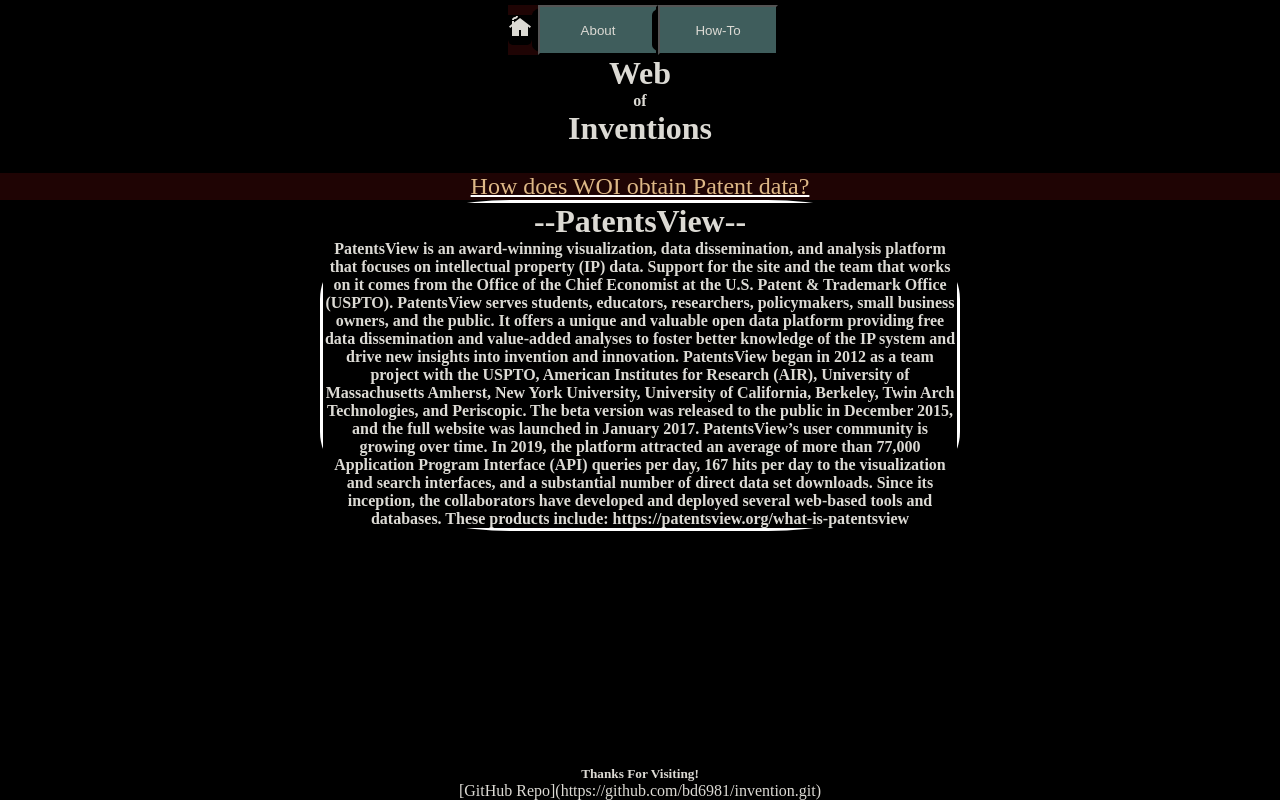
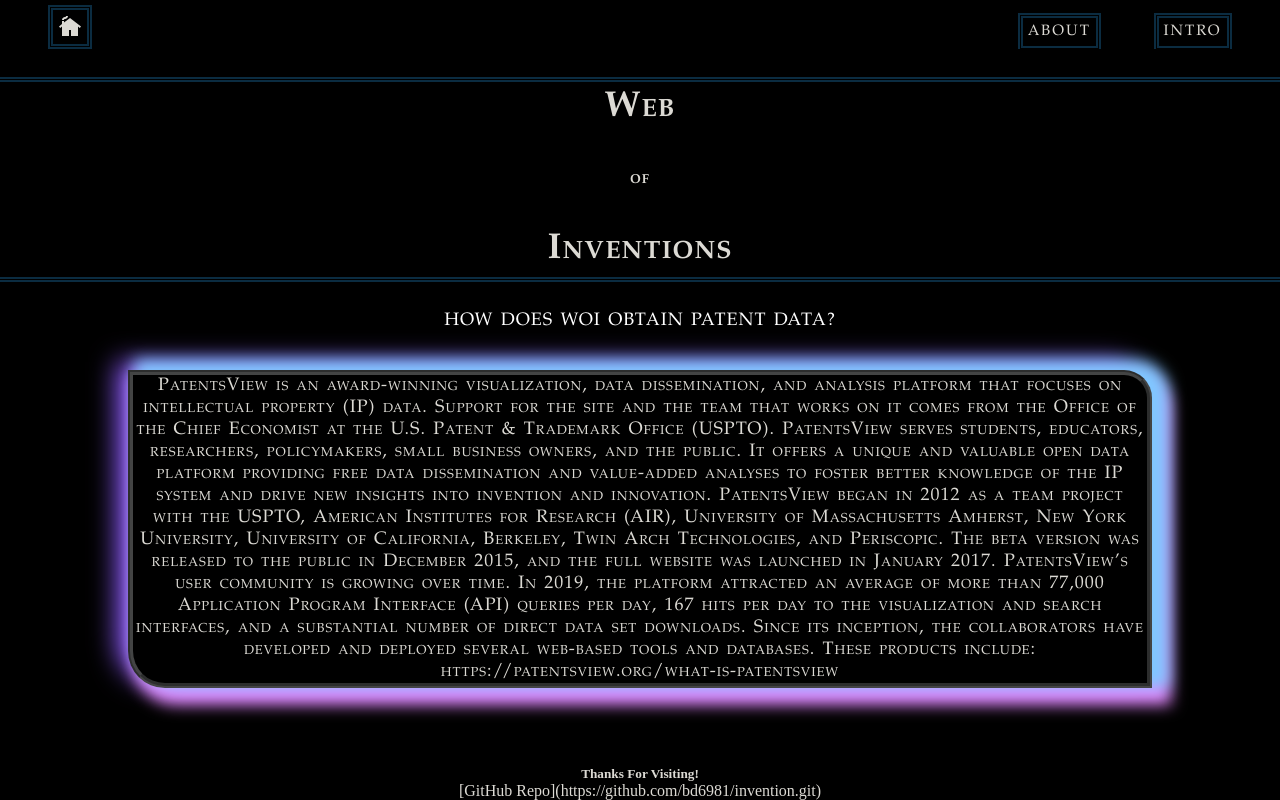
Before and after one commit to bd6981/invention, a React (Create React App) app: page /About in a window 1280 px wide. Built offline with nearby package versions, Linux system fonts and the light colour scheme.

Commit message:
working on layout and button:hover events

```diff
--- a/src/Components/About/About.css
+++ b/src/Components/About/About.css
@@ -1,12 +1,31 @@
-.About {
-    margin-left: 25%;
-    margin-right: 25%;
+p {
+
     display: flex;
     flex-direction: column;
-    border-radius: 30%;
-    border: white solid 3px;
+    margin-left: 10%;
+    margin-right: 10%;
+
+
     place-content: center;
+    font-family: "Palatino Linotype", "Book Antiqua", Palatino, serif;
+font-size: 18px;
+letter-spacing: 1px;
+word-spacing: 1.8px;
+
+font-weight: 400;
+text-decoration: none;
+font-style: normal;
+font-variant: small-caps;
+text-transform: none;
+margin-bottom: 0%;
+border-spacing: 10%;
+border: 5px groove rgba(240, 243, 245, 0.28);
+border-radius: 0px 28px 0px 37px;
+-webkit-box-shadow: 12px -5px 15px 5px #80C7FF, 12px 10px 15px 7px #E488FF, -10px -7px 27px 1px #8E5CFF, 5px 5px 19px -10px rgba(215,29,219,0.26);
+box-shadow: 12px -5px 15px 5px #80C7FF, 12px 10px 15px 7px #E488FF, -10px -7px 27px 1px #8E5CFF, 5px 5px 19px -10px rgba(215,29,219,0.26);
 }
+
+
 header {
     place-content: center;
     font-size: 150%;
@@ -14,4 +33,24 @@
 }
 h3{
     place-content: center;
+
 }
+
+.aboutHeader{
+    display: flex;
+    flex-direction: column;
+    margin-left: 10%;
+    margin-right: 10%;
+    color: white;
+    margin-top: 3%;
+    margin-bottom: 3%;
+
+
+
+    place-content: center;
+    font-family: "Palatino Linotype", "Book Antiqua", Palatino, serif;
+font-size: 18px;
+letter-spacing: 1px;
+word-spacing: 1.8px;
+
+}
--- a/src/Components/About/About.js
+++ b/src/Components/About/About.js
@@ -4,17 +4,16 @@
 function About() {
   return (
     <div>
-      <header>How does WOI obtain Patent data?</header>
+      <header className='aboutHeader'>How does WOI obtain Patent data?</header>
     <div className="About">
 
-      <h1>--PatentsView--</h1>
-<h4>PatentsView is an award-winning visualization, data dissemination, and analysis platform that focuses on intellectual property (IP) data. Support for the site and the team that works on it comes from the Office of the Chief Economist at the U.S. Patent & Trademark Office (USPTO). PatentsView serves students, educators, researchers, policymakers, small business owners, and the public. It offers a unique and valuable open data platform providing free data dissemination and value-added analyses to foster better knowledge of the IP system and drive new insights into invention and innovation.
+<p>PatentsView is an award-winning visualization, data dissemination, and analysis platform that focuses on intellectual property (IP) data. Support for the site and the team that works on it comes from the Office of the Chief Economist at the U.S. Patent & Trademark Office (USPTO). PatentsView serves students, educators, researchers, policymakers, small business owners, and the public. It offers a unique and valuable open data platform providing free data dissemination and value-added analyses to foster better knowledge of the IP system and drive new insights into invention and innovation.
 
 PatentsView began in 2012 as a team project with the USPTO, American Institutes for Research (AIR), University of Massachusetts Amherst, New York University, University of California, Berkeley, Twin Arch Technologies, and Periscopic. The beta version was released to the public in December 2015, and the full website was launched in January 2017. PatentsView’s user community is growing over time. In 2019, the platform attracted an average of more than 77,000 Application Program Interface (API) queries per day, 167 hits per day to the visualization and search interfaces, and a substantial number of direct data set downloads.
 
 Since its inception, the collaborators have developed and deployed several web-based tools and databases. These products include:
 https://patentsview.org/what-is-patentsview
-</h4>
+</p>
 
 
 
--- a/src/Components/App/App.css
+++ b/src/Components/App/App.css
@@ -12,38 +12,51 @@
   margin: 0;
   padding : 0;
   color: rgb(220, 218, 212);
-  color-scheme: rgba(255, 255, 255, 0);
 }
 
 
-#nav {
-  width: 120px;
+/* #nav {
+  /* width: 120px;
   height: 50px;
   border-radius: 10% 2px solid grey;
   background-color: rgb(63, 93, 92);
   margin: auto 0;
   box-shadow: #258f74 29% solid;
   text-shadow: #758484;
-  align-items: ;
+  align-items: ; */
 
-  margin-inline:5%;
+  /* margin-inline:5%;
   margin-trim: 3%;
+  font-family: "Palatino Linotype", "Book Antiqua", Palatino, serif;
+font-size: 18px;
+letter-spacing: 1px;
+word-spacing: 1.8px;
+color: #000000;
+font-weight: 400;
+text-decoration: none;
+font-style: normal;
+font-variant: small-caps;
+text-transform: none;
+}
+#nav {
+  height: 5vh;
 
-}
-#nav:hover{
+} */
+
+
+/* #nav:hover{
     background-color: rgb(68, 68, 71);
     box-shadow: #4c9e9e 29% solid;
     text-shadow: #2ad9d9;
-    cursor: pointer;
-}
+    cursor: pointer; */
+
 a {
-  background-color: black;
-  border-radius: 20%;
+
 }
 a:hover{
-  box-shadow: #7b8080 29% solid;
-  text-shadow: #4c9e9e;
-}
+
+
+} */
 .App-header {
   background-color: rgb(24, 15, 15);
   min-height: 100vh;
@@ -57,11 +70,29 @@
 }
 header {
   display : flex;
-  background-color: rgba(56, 8, 8, 0.559);
+  background-color: black;
   flex-direction: row;
   size: 2px;
 }
 
-CottageSharpIcon{
-  height: 20vh;
+
+.title {
+
+  font-family: "Palatino Linotype", "Book Antiqua", Palatino, serif;
+font-size: 18px;
+letter-spacing: 1px;
+word-spacing: 1.8px;
+
+font-weight: 400;
+text-decoration: none;
+font-style: normal;
+font-variant: small-caps;
+text-transform: none;
+outline: 5px double rgba(28,110,164,0.4);
+outline-offset: 5px;
+
 }
+h4, h1{
+  margin-top: 3%
+
+}
--- a/src/Components/App/App.js
+++ b/src/Components/App/App.js
@@ -15,7 +15,7 @@
           <Header className="App-header"/>
       </nav>
       <main>
-        <div>
+        <div className='title'>
           <h1>Web</h1>
           <h4>of</h4>
           <h1>Inventions</h1>
--- a/src/Components/App/Header.js
+++ b/src/Components/App/Header.js
@@ -9,11 +9,11 @@
         <header>
 
             <Link to='/Home'>
-            <CottageSharpIcon />
+            <CottageSharpIcon className='houseIcon'> </CottageSharpIcon>
             </Link>
 
-            <Link to='/About'><button id='nav' variant="outlined">About</button></Link>
-            <Link to='/HowTo'><button id='nav' variant="outlined">How-To</button></Link>
+            <Link className='aboutBtn' to='/About' id='nav' variant="outlined">About</Link>
+            <Link className='howBtn' to='/HowTo' id='nav' variant="outlined">Intro</Link>
         </header>
     </div>
   )
--- a/src/Components/App/header.css
+++ b/src/Components/App/header.css
@@ -14,8 +14,42 @@
     background-color:black ;
     flex-direction: row;
     size: 2px;
+    color: transparent;
+background: #666666;
+font-family: "Palatino Linotype", "Book Antiqua", Palatino, serif;
+font-size: 25px;
+letter-spacing: 2px;
+word-spacing: 2px;
+color: white;
+font-weight: normal;
+text-decoration: none;
+font-style: normal;
+font-variant: small-caps;
+text-transform: uppercase;
+  }
+   #nav{
+    background-color: black;
+   }
+
+  .houseIcon{
+
+    outline: 5px double rgba(28,110,164,0.4);
+outline-offset: 5px;
+
+  }
+  .aboutBtn{
+    margin-left: 130%;
+    margin-right: 10%;
+    outline: 5px double rgba(28,110,164,0.4);
+outline-offset: 5px;
+font-size: 15px;
   }
 
-  CottageSharpIcon{
-    height: 20vh;
+  .howBtn {
+
+    outline: 5px double rgba(28,110,164,0.4);
+outline-offset: 5px;
+font-size: 15px;
+width: 50vw;
+border-width: 10%;
   }
--- a/src/Components/Home/Home.css
+++ b/src/Components/Home/Home.css
@@ -1,13 +1,4 @@
 
-header {
-  display:flex;
-  flex-direction: column;
-  align-items: center;
-    background-color: black;
-    color: burlywood;
-    text-align: center;
-
-}
 #search{
   display:flex;
   flex-direction: column;
@@ -98,19 +89,37 @@
   background-color: rgb(20, 220, 130);
 }
 .openModBtn{
+
     width: 180px;
     height: 30px;
     border-radius: 0% 2px solid grey;
-    background-color: rgb(63, 93, 92);
+    /* background-color: rgb(63, 93, 92); */
     margin: auto 0;
     box-shadow: #e1eaea 29% solid;
-    text-shadow: #4c9e9e;
+    /* text-shadow: #4c9e9e; */
     cursor: pointer;
-    border-radius: 10%;
+    margin-top: 5%;
+    outline: 5px double rgba(28,110,164,0.4);
+outline-offset: 5px;
+
+
 }
 .openModBtn :hover{
-      background-color: rgb(110, 109, 117);
+      /* background-color: rgb(110, 109, 117);
       box-shadow: #e3eaea 29% solid;
-      text-shadow: #4c9e9e;
+      text-shadow: #4c9e9e; */
       cursor: pointer;
   }
+button{
+  outline: 1px double rgba(28,110,164,0.69);
+  border: 3px ridge rgba(33, 111, 164, 0.313);
+  padding: auto;
+ color: white;
+
+}
+button:hover{
+  border-color:  cornsilk;
+  outline-color: cornsilk;
+
+
+}
--- a/src/Components/Home/Home.js
+++ b/src/Components/Home/Home.js
@@ -24,8 +24,8 @@
       onClick={() =>{
       setOpenModal(true);
       }}
-      >
-      Why am I here??
+      ><h7>Why We Do This!</h7>
+
       </button>
       {openModal && <Modal closeModal={setOpenModal}/>}
 
--- a/src/Components/HowTo/HowTo.css
+++ b/src/Components/HowTo/HowTo.css
@@ -4,11 +4,13 @@
     margin-right: 25%;
  display: flex;
  flex-direction: column;
- border-radius: 0%;
+
   margin-bottom: 0%;
   border-spacing: 10%;
-
- border: white solid 3px;
+  border: 5px groove rgba(240, 243, 245, 0.28);
+  border-radius: 0px 28px 0px 37px;
+  -webkit-box-shadow: 12px -5px 15px 5px #80C7FF, 12px 10px 15px 7px #E488FF, -10px -7px 27px 1px #8E5CFF, 5px 5px 19px -10px rgba(215,29,219,0.26);
+box-shadow: 12px -5px 15px 5px #80C7FF, 12px 10px 15px 7px #E488FF, -10px -7px 27px 1px #8E5CFF, 5px 5px 19px -10px rgba(215,29,219,0.26);
 }
 header {
     text-decoration: underline white  2px;
--- a/src/Components/HowTo/HowTo.js
+++ b/src/Components/HowTo/HowTo.js
@@ -4,7 +4,7 @@
 function HowTo() {
   return (
     <div className = 'HowTo'>
-      <header><h1>Instructons Page</h1></header>
+      <header><h1>How-To</h1></header>
       -There are 2 search bars. one for inquiries on design patents and the one below is for utility patents. Type in the search bar of your choice and the results will display the information.
 
     </div>
--- a/src/Components/SearchBar/SearchBar.css
+++ b/src/Components/SearchBar/SearchBar.css
@@ -108,20 +108,3 @@
   margin-top: 15%;
   text-align: center;
 }
-#nav {
-  width: 120px;
-  height: 50px;
-  border-radius: 0% 2px solid grey;
-  background-color: rgb(63, 93, 92);
-  margin: auto 0;
-  box-shadow: #4c9e9e 29% solid;
-  text-shadow: #4c9e9e;
-}
-#nav:hover{
-    background-color: rgb(110, 109, 117);
-    box-shadow: #4c9e9e 29% solid;
-    text-shadow: #4c9e9e;
-}
-.drop{
-  width: 20vw;
-}
```
